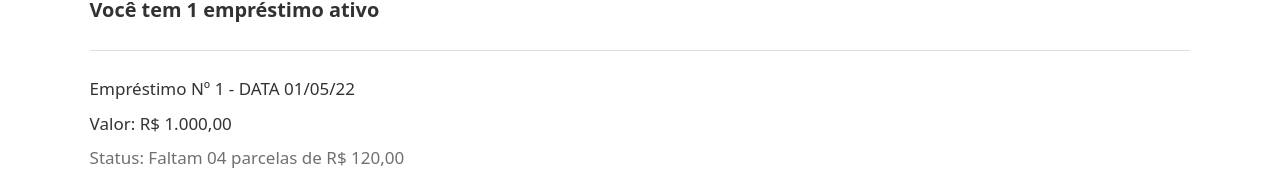
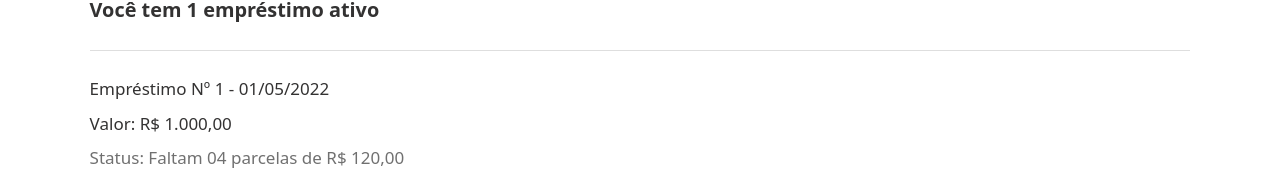
Before and after one commit to itsaleplets/comunicred, a React (Create React App) app: page /loans in a window 1280 px wide. Shown: the part 730-900 px from the top of the page. Built offline with nearby package versions, Linux system fonts and the light colour scheme.

Commit message:
Update: data

```diff
--- a/src/pages/Community.jsx
+++ b/src/pages/Community.jsx
@@ -7,7 +7,6 @@ import Member from '../components/Member';
 
 function Community() {
   const { data } = useContext(Context);
-  console.log(data)
 
   return (
     <section className='community'>
--- a/src/pages/Loans.jsx
+++ b/src/pages/Loans.jsx
@@ -13,7 +13,7 @@ function Loans() {
 			<div className="loan">
 				<h3>Você tem 1 empréstimo ativo </h3>
 				<hr></hr>
-				<p>Empréstimo Nº 1  - DATA 01/05/22 </p>
+				<p>Empréstimo Nº 1 - 01/05/2022 </p>
 				<p>Valor: R$ 1.000,00</p>
 				<p className='grey'>Status: Faltam 04 parcelas de R$ 120,00</p>
 				<hr></hr>
--- a/src/services/api/comunicred_full_json.json
+++ b/src/services/api/comunicred_full_json.json
@@ -2,8 +2,8 @@
    "data":{
       "id":1,
       "fullname":"Plinio Mikael",
-      "cpf":"123456789",
-      "moedas":330,
+      "cpf":"442.229.950-61",
+      "moedas":2500,
       "notas":[
 
       ],
```
